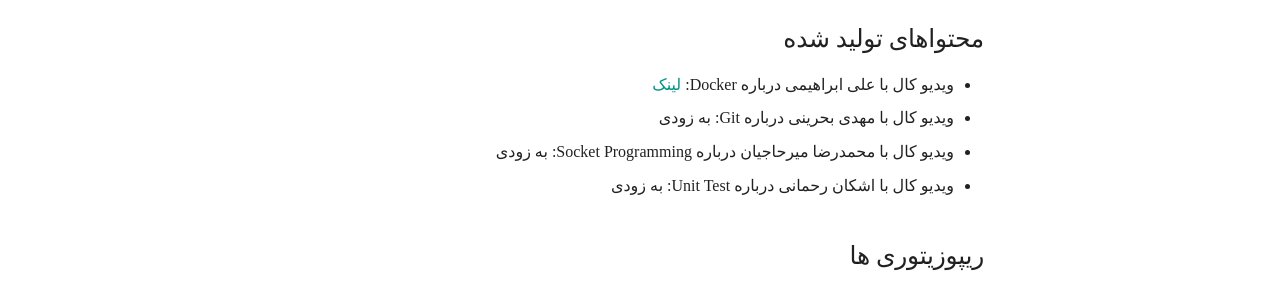
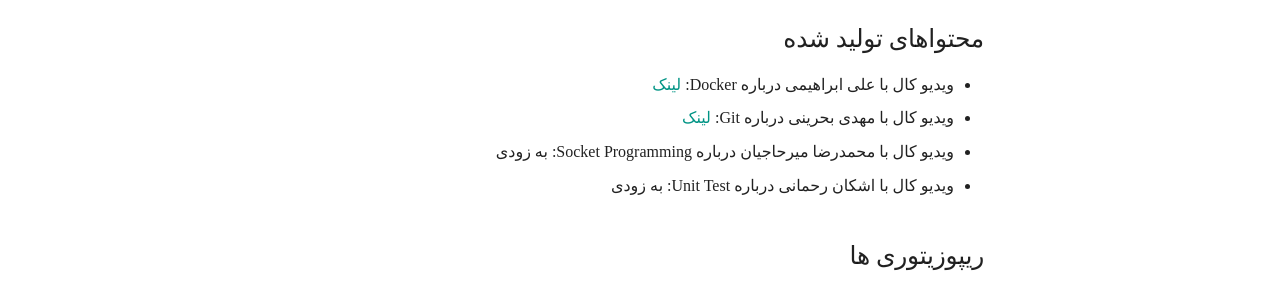
Before and after one commit to group-programming/group-programming-official-site, an MkDocs documentation site: the page built from docs/projects/p-1.md, in a window 1280 px wide and 900 px high, scrolled down 847 px. Shown: the part 517-809 px from the top of the window. Built offline with MkDocs 1.6.1 and Material for MkDocs 9.7.7, drawn with Linux system fonts in a browser that asks for light colours; some web fonts are replaced.

Commit message:
add git aparat link

```diff
--- a/docs/projects/p-1.md
+++ b/docs/projects/p-1.md
@@ -33,7 +33,7 @@
 
 ## محتواهای تولید شده
 - ویدیو کال با علی ابراهیمی درباره Docker: [لینک](https://www.aparat.com/v/JZkNY)
-- ویدیو کال با مهدی بحرینی درباره Git: به زودی
+- ویدیو کال با مهدی بحرینی درباره Git: [لینک](https://aparat.com/v/XzQPZ)
 - ویدیو کال با محمدرضا میرحاجیان درباره Socket Programming: به زودی
 - ویدیو کال با اشکان رحمانی درباره Unit Test: به زودی
 
```
Also changed, not shown: site/404.html, site/all-persons/index.html, site/contact/index.html, site/index.html, site/projects/p-1/index.html, site/projects/p-2/index.html, site/search/search_index.json, site/sitemap.xml, 1 other file.
